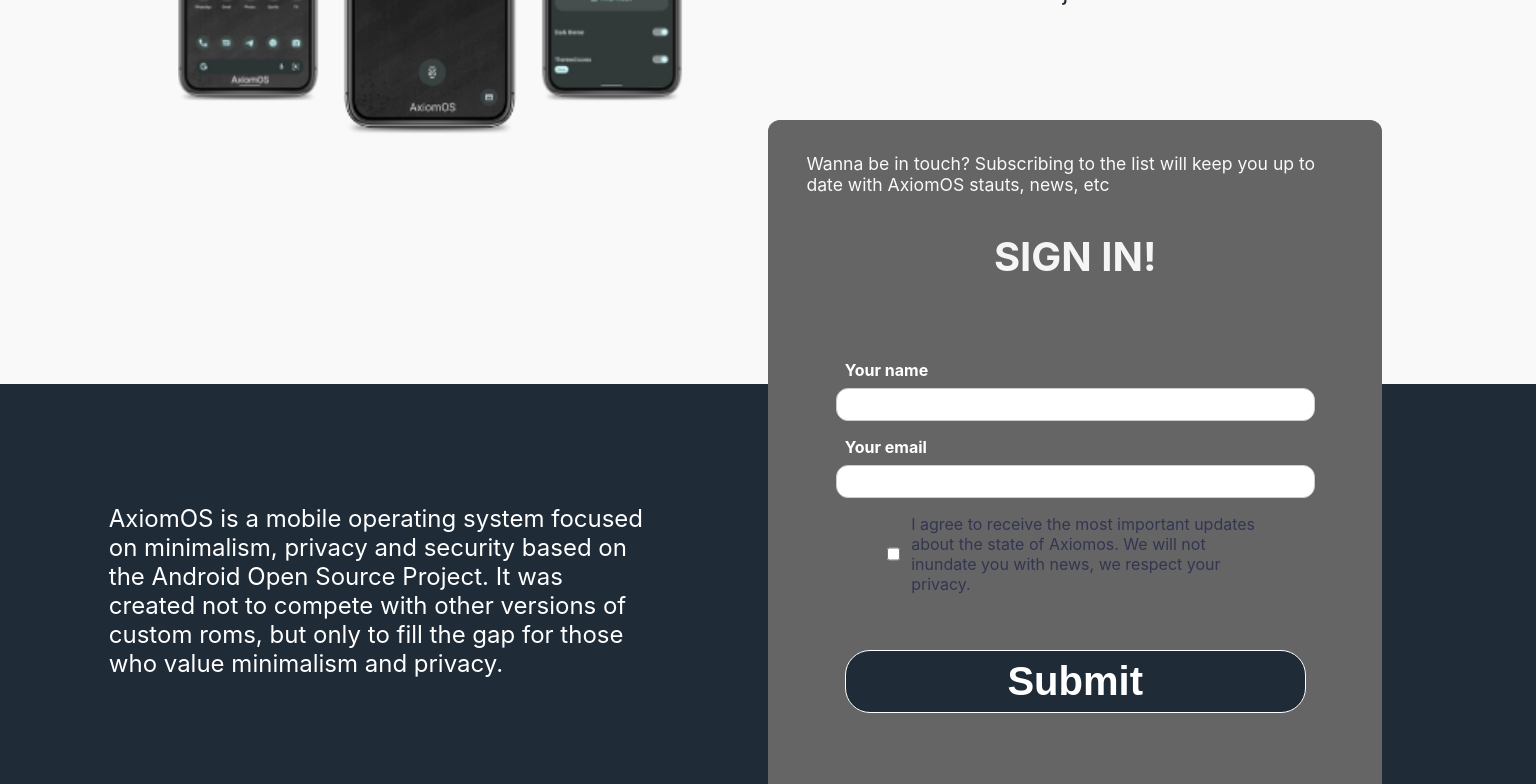
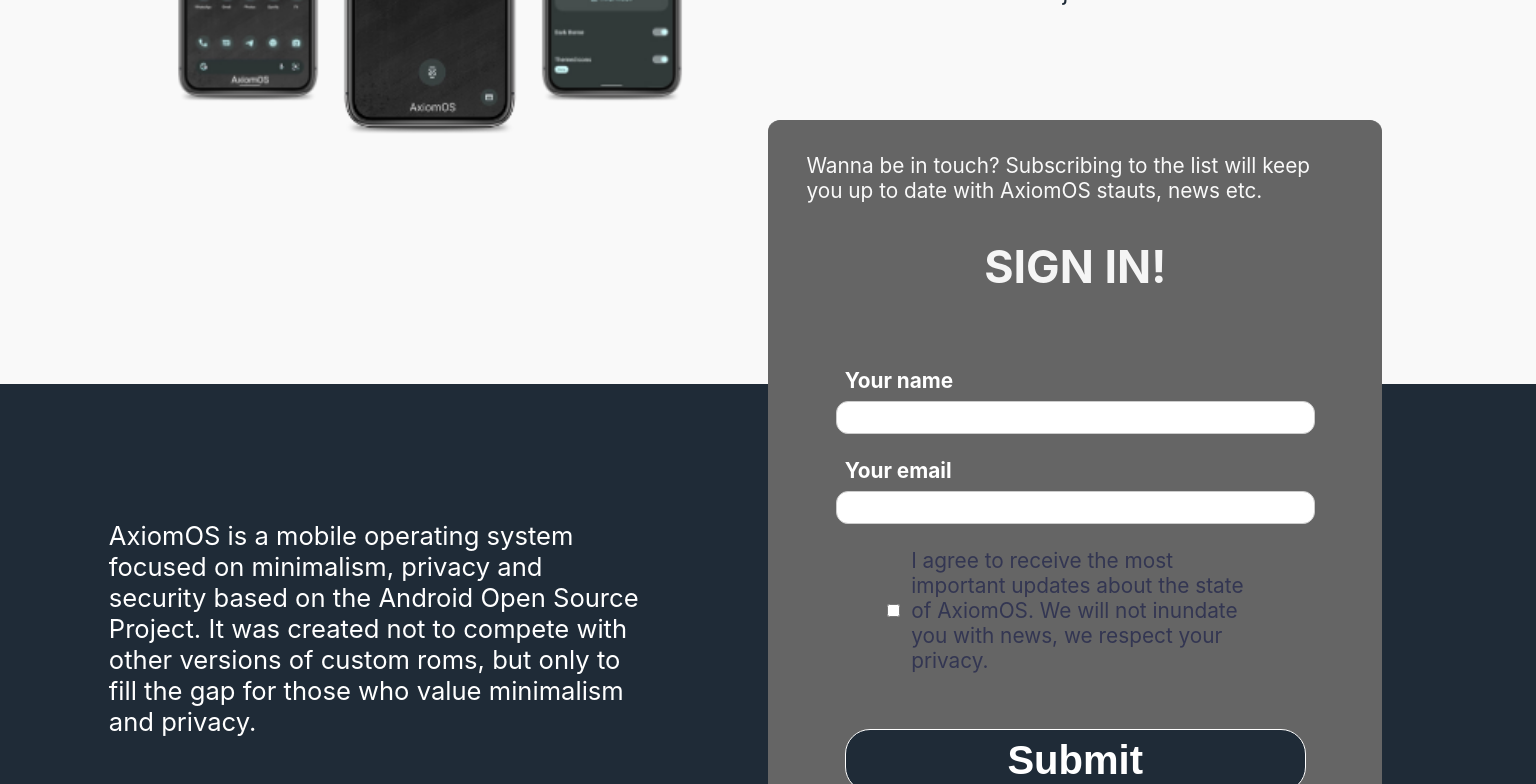
Before and after one commit to pinkjagnie/axiom-os, a React (Create React App) app: page / in a window 1536 px wide. Shown: the part 440-1224 px from the top of the page. Built offline with nearby package versions, Linux system fonts and the light colour scheme.

Commit message:
Font import, mq for 1366px

```diff
--- a/public/index.html
+++ b/public/index.html
@@ -8,6 +8,9 @@
       sizes="16x16"
       type="image/png"
     />
+    <link rel="preconnect" href="https://fonts.googleapis.com">
+    <link rel="preconnect" href="https://fonts.gstatic.com" crossorigin>
+    <link href="https://fonts.googleapis.com/css2?family=Roboto:wght@300;400;700&display=swap" rel="stylesheet">
     <meta name="viewport" content="width=device-width, initial-scale=1" />
     <meta name="theme-color" content="#F9F9F9" />
     <meta name="description" content="AxiomOS - the best operating system" />
--- a/src/App.css
+++ b/src/App.css
@@ -1,6 +1,6 @@
 .App {
-  /* max-width: 1240px; */
   font-size: calc(10px + 2vmin);
   color: #1f2b37;
   background-color: #f9f9f9;
+  overflow: hidden;
 }
--- a/src/components/About.module.css
+++ b/src/components/About.module.css
@@ -127,7 +127,11 @@
     height: 162vh;
   }
 
-  .description p:first-of-type{
+  .description p {
+    font-size: 1.5rem;
+  }
+
+  .description p:first-of-type {
     position: absolute;
     top: 5vh;
     left: 5vw;
@@ -135,7 +139,6 @@
     margin: 2rem;
     padding-top: 3rem;
     padding-bottom: 3rem;
-    font-size: 1.5rem;
   }
 
   .description p:last-of-type {
@@ -163,3 +166,19 @@
     height: 45vh;
   }
 }
+
+@media (min-width: 1366px) {
+  .description p {
+    font-size: 1.6rem;
+  }
+
+  .description p:first-of-type {
+    top: 7vh;
+    left: 5vw;
+  }
+
+  .description p:last-of-type {
+    bottom: 13vh;
+    left: 15vw;
+  }
+}
--- a/src/components/Form/Form.js
+++ b/src/components/Form/Form.js
@@ -102,9 +102,8 @@ const Form = (props) => {
         <div className={classes.check}>
           <input type="checkbox" id="checkbox" ref={checkboxRef} style={hasError ? {borderColor: '#9b0000'} : undefined}/>
           <label htmlFor="checkbox" style={hasError ? {color: '#9b0000'} : undefined}>
-          I agree to receive the most important updates about the state of Axiomos.
+          I agree to receive the most important updates about the state of AxiomOS.
           We will not inundate you with news, we respect your privacy.
-            {/* By subscribing to the list you will be up to date with information about AxiomOS. But don't worry - we won't be e-mailing too often, only the most important information! */}
           </label>
         </div>
         <button>Submit</button>
--- a/src/components/Form/Form.module.css
+++ b/src/components/Form/Form.module.css
@@ -193,3 +193,18 @@
     color: #1f2b37;
   }
 }
+
+@media (min-width: 1366px) {
+  .control,
+  .check {
+    margin: 1.5rem auto;
+  }
+
+  .control label {
+    font-size: 1.3rem;
+  }
+
+  .check label {
+    font-size: 1.3rem;
+  }
+}
--- a/src/components/Form/FormTop.js
+++ b/src/components/Form/FormTop.js
@@ -6,7 +6,7 @@ const FormTop = () => {
   return(
     <div className={classes.formTop}>
       <p>
-        Wanna be in touch? Subscribing to the list will keep you up to date with AxiomOS stauts, news, etc
+        Wanna be in touch? Subscribing to the list will keep you up to date with AxiomOS stauts, news etc.
       </p>
       <h1>Sign in!</h1>
     </div>
--- a/src/components/Form/FormTop.module.css
+++ b/src/components/Form/FormTop.module.css
@@ -12,10 +12,12 @@
 }
 
 .formTop h1 {
+  position: relative;
   padding-top: 0.3em;
   text-transform: uppercase;
   text-align: center;
   color: whitesmoke;
+  z-index: 2;
 }
 
 @media (min-width: 360px) {
@@ -89,3 +91,13 @@
 		margin: 1.1rem auto;
 	}
 }
+
+@media (min-width: 1366px) {
+  .formTop p {
+    font-size: 1.3rem;
+  }
+
+  .formTop h1 {
+    font-size: 2.8rem;
+  }
+}
```
